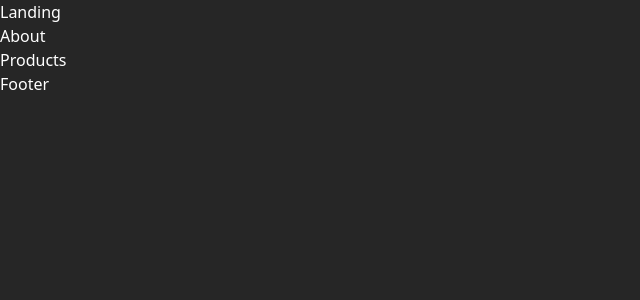
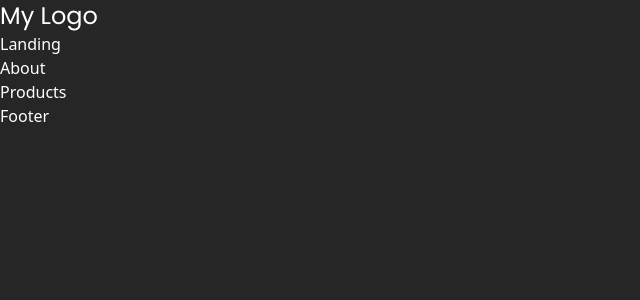
Before and after one commit to jassuwu/essential-exports, a Next.js app: page / in a window 1280 px wide. Shown: the top 300 px of the page, without its empty margins (0-640 px from the left). Built offline with nearby package versions, Linux system fonts and the light colour scheme; a web font is replaced by a local one.

Commit message:
font works

```diff
--- a/components/Navbar.tsx
+++ b/components/Navbar.tsx
@@ -1,8 +1,10 @@
 
 const Navbar = () => {
   return (
-    <nav >
-
+    <nav>
+      <div id="logo">
+        <h1 className="font-poppins text-2xl">My Logo</h1>
+      </div>
     </nav>
   )
 }
```
Also changed, not shown: styles/globals.css (+4 -5 lines).
